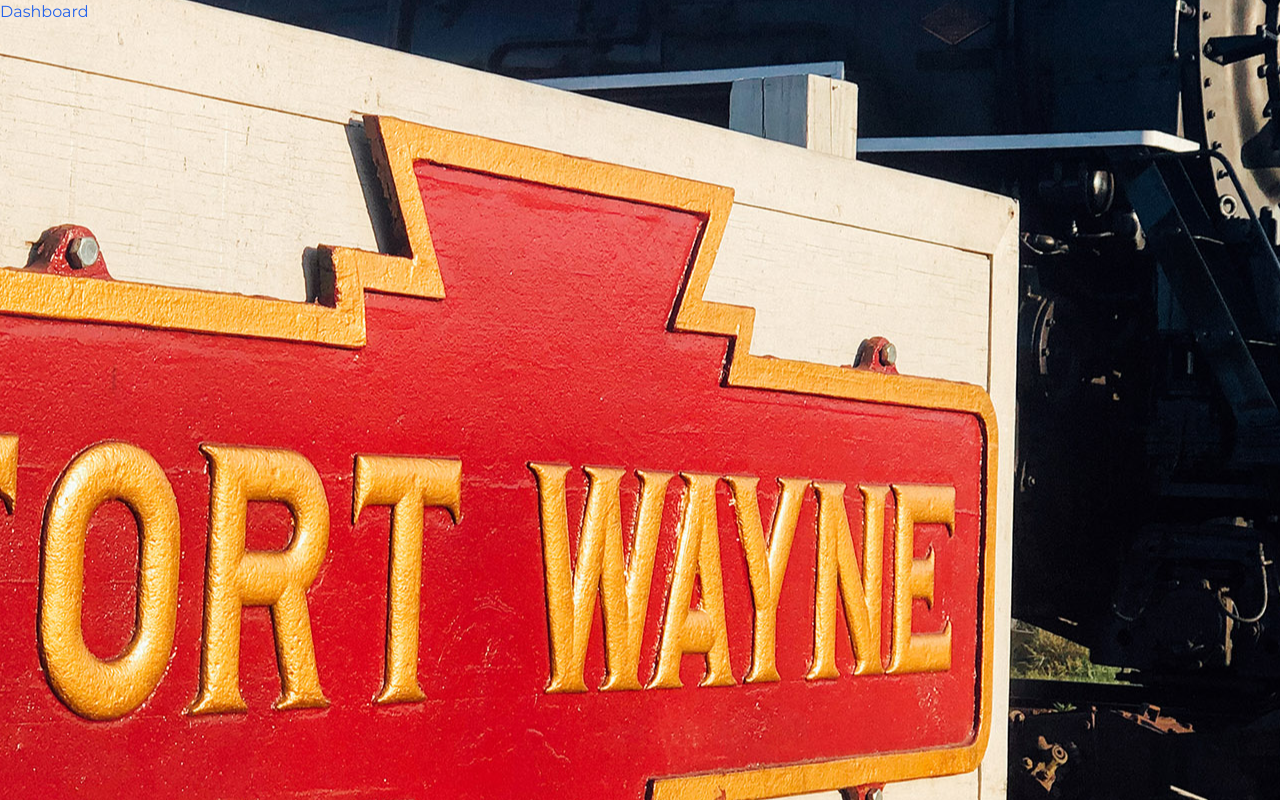
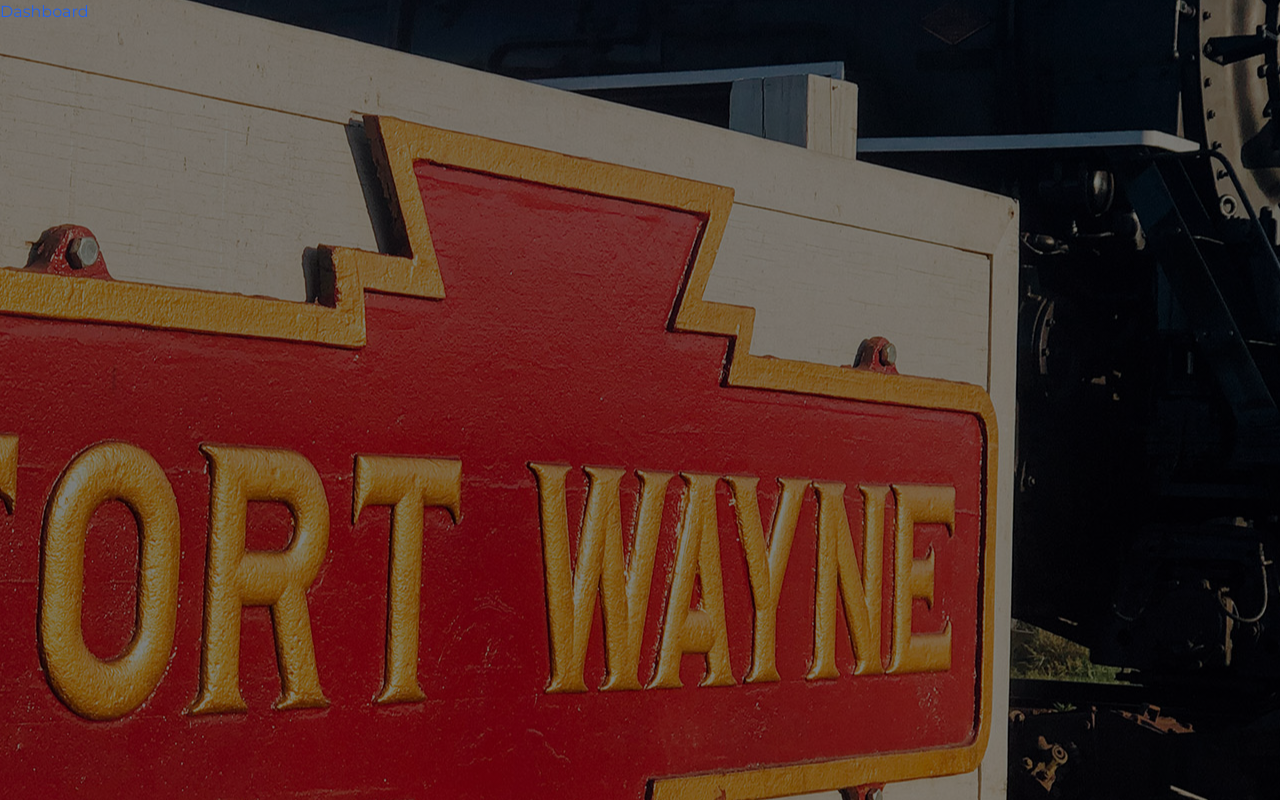
Before and after one commit to donoftime2018/TrainTracker, a Vue app in the folder vueapp/: page / in a window 1280 px wide. Built offline with nearby package versions, Linux system fonts and the light colour scheme.

Commit message:
shade over bg image

```diff
--- a/vueapp/src/style.css
+++ b/vueapp/src/style.css
@@ -8,9 +8,11 @@
 }
 
 #app {
-    background: url("../public/background_img.jpg") center no-repeat;
+    background-image: linear-gradient(rgba(0, 0, 0, 0.527),rgba(0, 0, 0, 0.5)), url("../public/background_img.jpg");
+    background-position: center;
+    background-repeat: no-repeat;
     font-family: Montserrat;
-    background-size:auto;
+    background-size: auto;
     height: 100vh;
     width: 100%;
 }
```
